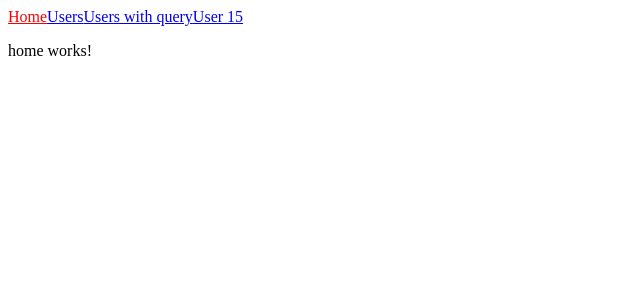
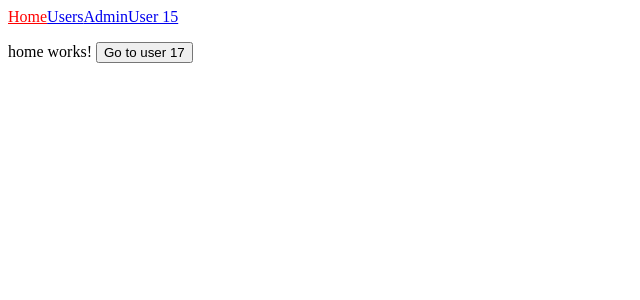
Before and after one commit to KVeronika/angular2, an Angular app in the folder my-app/: page / in a window 1280 px wide. Shown: the top 300 px of the page, without its empty margins (0-640 px from the left). Built offline with nearby package versions, Linux system fonts and the light colour scheme.

Commit message:
navigate method

```diff
--- /dev/null
+++ b/my-app/src/app/admin/admin.component.html
@@ -0,0 +1,3 @@
+<p>
+  admin works!
+</p>
--- /dev/null
+++ b/my-app/src/app/admin/admin.component.ts
@@ -0,0 +1,15 @@
+import { Component, OnInit } from '@angular/core';
+
+@Component({
+  selector: 'app-admin',
+  templateUrl: './admin.component.html',
+  styleUrls: ['./admin.component.css']
+})
+export class AdminComponent implements OnInit {
+
+  constructor() { }
+
+  ngOnInit() {
+  }
+
+}
--- a/my-app/src/app/app.component.html
+++ b/my-app/src/app/app.component.html
@@ -1,6 +1,6 @@
 <a routerLink="" routerLinkActive="active" [routerLinkActiveOptions]="{exact: true}">Home</a>
 <a routerLink="users" routerLinkActive="active" [routerLinkActiveOptions]="{exact: true}">Users</a>
-<a routerLink="users" [queryParams]="{q: 1111}" routerLinkActive="active">Users with query</a>
+<a routerLink="admin" routerLinkActive="active">Admin</a>
 <a [routerLink]="['users', userId]" routerLinkActive="active">User {{userId}}</a>
 
 <router-outlet></router-outlet>
--- a/my-app/src/app/app.module.ts
+++ b/my-app/src/app/app.module.ts
@@ -6,15 +6,12 @@ import { AppComponent } from './app.component';
 import { HomeComponent } from './home/home.component';
 import { UsersComponent } from './users/users.component';
 import { UserComponent } from './user/user.component';
+import { AdminComponent } from './admin/admin.component';
 
 const routes = [
   { path: '', component: HomeComponent },
-  { path: 'users',
-    data: {
-      title: 'Users',
-      anotherParam: 'Test'
-    },
-    component: UsersComponent },
+  { path: 'admin', component: AdminComponent},
+  { path: 'users', component: UsersComponent },
   { path: 'users/:userId', component: UserComponent },
 ];
 
@@ -23,7 +20,8 @@ const routes = [
     AppComponent,
     HomeComponent,
     UsersComponent,
-    UserComponent
+    UserComponent,
+    AdminComponent
   ],
   imports: [
     BrowserModule,
--- a/my-app/src/app/home/home.component.html
+++ b/my-app/src/app/home/home.component.html
@@ -1,3 +1,4 @@
 <p>
   home works!
+  <button (click)="goToUser(17)">Go to user 17</button>
 </p>
--- a/my-app/src/app/home/home.component.ts
+++ b/my-app/src/app/home/home.component.ts
@@ -1,4 +1,5 @@
 import { Component, OnInit } from '@angular/core';
+import { Router } from '@angular/router';
 
 @Component({
   selector: 'app-home',
@@ -7,9 +8,15 @@ import { Component, OnInit } from '@angular/core';
 })
 export class HomeComponent implements OnInit {
 
-  constructor() { }
+  constructor(private _router: Router) { }
 
   ngOnInit() {
   }
 
+  goToUser(userId) {
+    this._router.navigateByUrl('users/' + userId, { skipLocationChange: true }).then(() => {
+      // do smth
+    });
+  }
+
 }
```
Also changed, not shown: my-app/src/app/admin/admin.component.css (added), 1 other file (tests, documents, lock files or other folders).
